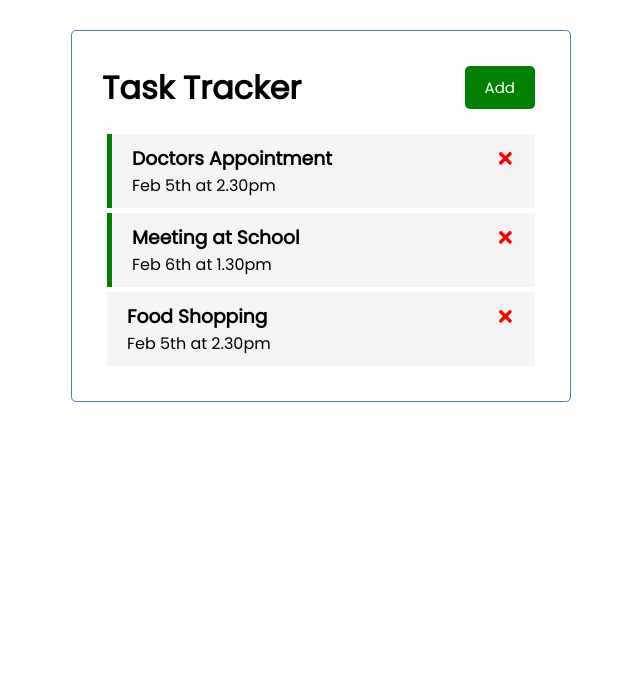
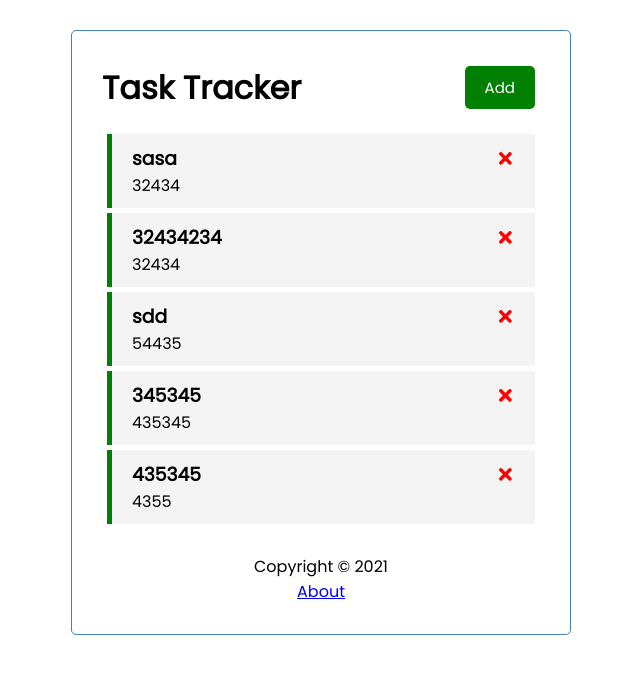
Before and after one commit to Aryamaan23/React-23, a React (Create React App) app in the folder task-tracker/: page / in a window 1280 px wide. Shown: the top 674 px of the page, without its empty margins (319-959 px from the left). Built offline with nearby package versions, Linux system fonts and the light colour scheme; data requests are answered from the project's data file.

Commit message:
Final Commit

```diff
--- /dev/null
+++ b/task-tracker/db.json
@@ -0,0 +1,34 @@
+{
+  "tasks": [
+    {
+      "text": "sasa",
+      "day": "32434",
+      "reminder": true,
+      "id": 1
+    },
+    {
+      "text": "32434234",
+      "day": "32434",
+      "reminder": true,
+      "id": 2
+    },
+    {
+      "text": "sdd",
+      "day": "54435",
+      "reminder": true,
+      "id": 3
+    },
+    {
+      "text": "345345",
+      "day": "435345",
+      "reminder": true,
+      "id": 4
+    },
+    {
+      "text": "435345",
+      "day": "4355",
+      "reminder": true,
+      "id": 5
+    }
+  ]
+}
--- a/task-tracker/package.json
+++ b/task-tracker/package.json
@@ -15,7 +15,8 @@
     "start": "react-scripts start",
     "build": "react-scripts build",
     "test": "react-scripts test",
-    "eject": "react-scripts eject"
+    "eject": "react-scripts eject",
+    "server":"json-server --watch db.json --port 5000"
   },
   "eslintConfig": {
     "extends": [
--- a/task-tracker/src/App.js
+++ b/task-tracker/src/App.js
@@ -1,76 +1,123 @@
-//eslint-disable-next-line
-import logo from './logo.svg';
-import './App.css';
-import React from 'react';
+
+import { useState, useEffect } from 'react'
+import { BrowserRouter as Router, Route } from 'react-router-dom'
 import Header from './components/Header'
+import Footer from './components/Footer'
 import Tasks from './components/Tasks'
- // eslint-disable-next-line
 import AddTask from './components/AddTask'
+import About from './components/About'
 
-// eslint-disable-next-line
-import {useState} from 'react'
+const App = () => {
+  const [showAddTask, setShowAddTask] = useState(false)
+  const [tasks, setTasks] = useState([])
 
-const App=() => {
-  // eslint-disable-next-line
-  const [showAddTask,setShowAddTask]=useState(false)
-  // eslint-disable-next-line
-  const [tasks,setTasks]=useState([
-    {
-        id:1,
-        text:'Doctors Appointment',
-        day:'Feb 5th at 2.30pm',
-        reminder:true,
-    },
-    {
-        id:2,
-        text:'Meeting at School',
-        day:'Feb 6th at 1.30pm',
-        reminder:true,
-    },
-    {
-        id:3,
-        text:'Food Shopping',
-        day:'Feb 5th at 2.30pm',
-        reminder:false,
-    }
-]
-)
-
-//Add Task
- // eslint-disable-next-line
-const addTask=(task)=>{
-  // eslint-disable-next-line
-  const id=Math.floor(Math.random() *10000)+1
-  // eslint-disable-next-line
-  const newTask={id, ...task}
-  setTasks([...tasks,newTask])
+  useEffect(() => {
+    const getTasks = async () => {
+      const tasksFromServer = await fetchTasks()
+      setTasks(tasksFromServer)
     }
 
+    getTasks()
+  }, [])
 
+  // Fetch Tasks
+  const fetchTasks = async () => {
+    const res = await fetch('http://localhost:5000/tasks')
+    const data = await res.json()
 
- //Delete Task
- // eslint-disable-next-line
- const deleteTask=(id)=>{
-   setTasks(tasks.filter((task)=> task.id!==id))
+    return data
   }
 
- //ToggleReminder
- const toggleReminder=(id)=>{
-   setTasks(tasks.map((task)=> task.id===id? {...task,reminder: !task.reminder} : task))
+  // Fetch Task
+  const fetchTask = async (id) => {
+    const res = await fetch(`http://localhost:5000/tasks/${id}`)
+    const data = await res.json()
+
+    return data
   }
 
-  // eslint-disable-next-line
-  const name='Aryamaan'
-  // eslint-disable-next-line
-  const x=true
-  return (
-    <div className="container">
-      <Header onAdd={()=>setShowAddTask(!showAddTask)} showAdd={showAddTask} />
-      {showAddTask && <AddTask onAdd={addTask} />}
-      {tasks.length >0 ? <Tasks tasks={tasks} onDelete={deleteTask} onToggle={toggleReminder} /> : ('No Tasks To Show') }
-    </div>
+  // Add Task
+  const addTask = async (task) => {
+    const res = await fetch('http://localhost:5000/tasks', {
+      method: 'POST',
+      headers: {
+        'Content-type': 'application/json',
+      },
+      body: JSON.stringify(task),
+    })
 
-  );
+    const data = await res.json()
+
+    setTasks([...tasks, data])
+
+    // const id = Math.floor(Math.random() * 10000) + 1
+    // const newTask = { id, ...task }
+    // setTasks([...tasks, newTask])
   }
 
-export default App;
+  // Delete Task
+  const deleteTask = async (id) => {
+    const res = await fetch(`http://localhost:5000/tasks/${id}`, {
+      method: 'DELETE',
+    })
+    //We should control the response status to decide if we will change the state or not.
+    res.status === 200
+      ? setTasks(tasks.filter((task) => task.id !== id))
+      : alert('Error Deleting This Task')
+  }
+
+  // Toggle Reminder
+  const toggleReminder = async (id) => {
+    const taskToToggle = await fetchTask(id)
+    const updTask = { ...taskToToggle, reminder: !taskToToggle.reminder }
+
+    const res = await fetch(`http://localhost:5000/tasks/${id}`, {
+      method: 'PUT',
+      headers: {
+        'Content-type': 'application/json',
+      },
+      body: JSON.stringify(updTask),
+    })
+
+    const data = await res.json()
+
+    setTasks(
+      tasks.map((task) =>
+        task.id === id ? { ...task, reminder: data.reminder } : task
+      )
+    )
+  }
+
+  return (
+    <Router>
+      <div className='container'>
+        <Header
+          onAdd={() => setShowAddTask(!showAddTask)}
+          showAdd={showAddTask}
+        />
+        <Route
+          path='/'
+          exact
+          render={(props) => (
+            <>
+              {showAddTask && <AddTask onAdd={addTask} />}
+              {tasks.length > 0 ? (
+                <Tasks
+                  tasks={tasks}
+                  onDelete={deleteTask}
+                  onToggle={toggleReminder}
+                />
+              ) : (
+                'No Tasks To Show'
+              )}
+            </>
+          )}
+        />
+        <Route path='/about' component={About} />
+        <Footer />
+      </div>
+    </Router>
+  )
+}
+
+export default App
--- /dev/null
+++ b/task-tracker/src/components/About.js
@@ -0,0 +1,12 @@
+import {Link} from 'react-router-dom'
+const About = () => {
+    return (
+        <div>
+            <h4>Version 1.0.0</h4>
+            <Link to='/'>Go Back</Link>
+
+        </div>
+    )
+}
+
+export default About
--- /dev/null
+++ b/task-tracker/src/components/Footer.js
@@ -0,0 +1,11 @@
+import {Link} from 'react-router-dom'
+const Footer = () => {
+    return (
+        <footer>
+            <p>Copyright &copy; 2021</p>
+            <Link to='/about'>About</Link>
+        </footer>
+    )
+}
+
+export default Footer
--- a/task-tracker/src/components/Header.js
+++ b/task-tracker/src/components/Header.js
@@ -1,29 +1,37 @@
 import PropTypes from 'prop-types'
+// eslint-disable-next-line
+import { useLocation } from 'react-router-dom'
 import Button from './Button'
 
-const Header = ({title,onAdd,showAdd}) => {
+const Header = ({ title, onAdd, showAdd }) => {
 
-    return (
-       <header className='header'>
-           <h1 >{title}</h1>
-           <Button color={showAdd ? 'Red' : 'Green'} text={showAdd ? 'Close' : 'Add'} onClick={onAdd}/>
 
-       </header>
-    )
+  return (
+    <header className='header'>
+      <h1>{title}</h1>
+
+        <Button
+          color={showAdd ? 'red' : 'green'}
+          text={showAdd ? 'Close' : 'Add'}
+          onClick={onAdd}
+        />
+
+    </header>
+  )
 }
 
-Header.defaultProps={
-    title:'Task Tracker'
+Header.defaultProps = {
+  title: 'Task Tracker',
 }
 
-Header.propTypes={
-    title:PropTypes.string.isRequired,
+Header.propTypes = {
+  title: PropTypes.string.isRequired,
 }
 
-//CSS in Js
-//const headingStyle={
-   // color:'red',
-   //backgroundColor:'black'
-//}
+// CSS in JS
+// const headingStyle = {
+//   color: 'red',
+//   backgroundColor: 'black',
+// }
 
 export default Header
--- a/task-tracker/src/components/Tasks.js
+++ b/task-tracker/src/components/Tasks.js
@@ -7,7 +7,7 @@
     return (
 
         <>
-        {tasks.map((task)=> (<Task key={task.id} task={task} onDelete={onDelete} onToggle={onToggle}/>))}
+        {tasks.map((task,index)=> (<Task key={index} task={task} onDelete={onDelete} onToggle={onToggle}/>))}
 
         </>
     )
```
Lines whose indentation alone changed are shown as unchanged.
